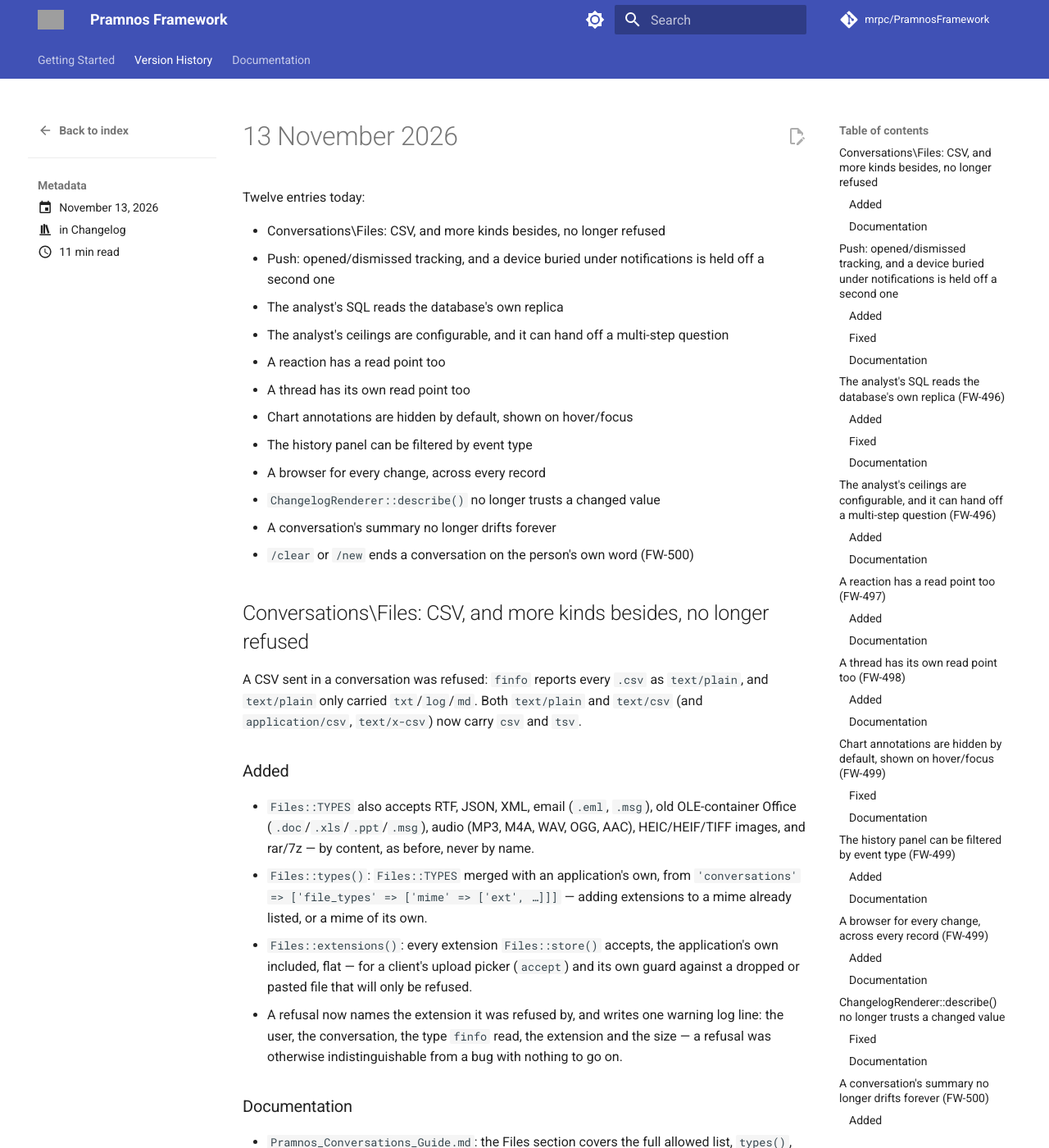
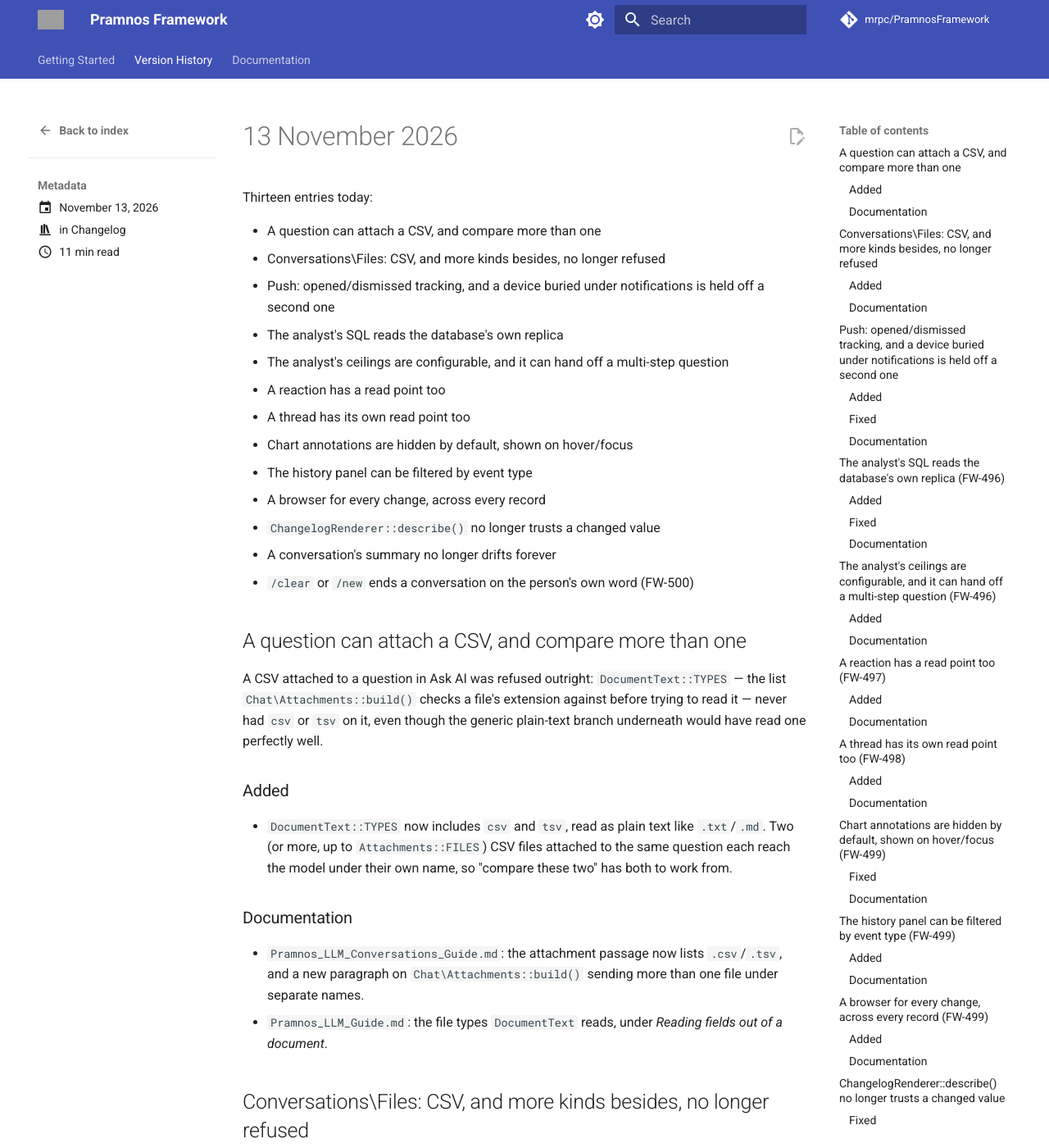
Before and after one commit to mrpc/PramnosFramework, an MkDocs documentation site: the page built from docs/version-history/posts/2026-11-13.md, in a window 1280 px wide and 1400 px high. Shown: the whole window at 82% size. Built offline with MkDocs 1.6.1 and Material for MkDocs 9.7.7, drawn with Linux system fonts in a browser that asks for light colours; comment, search, counter and statistics services are not loaded; grey boxes are pictures that could not be loaded.

Commit message:
feat(llm): attach a CSV/TSV to a question, and compare more than one
DocumentText::TYPES never had csv/tsv, so Attachments::build() refused one
outright before reaching the generic plain-text branch that would have read
it fine. Two CSVs attached to the same question now each reach the model
under their own name, so "compare these two" has both to work from.

```diff
--- a/docs/Pramnos_LLM_Guide.md
+++ b/docs/Pramnos_LLM_Guide.md
@@ -125,7 +125,7 @@ one is there; a `number` is a number as people write it (`1.240,50` and `1,240.5
 What fails is reported by field in `missing` / `invalid` and kept out of `data`.
 `Extractor::check($values, $fields)` runs the same checks on what a person corrected.
 
-A file is read for its text by `DocumentText` (docx, odt, txt, md, eml); a PDF where `pdftotext`
+A file is read for its text by `DocumentText` (docx, odt, txt, md, csv, tsv, eml); a PDF where `pdftotext`
 (poppler-utils) is installed on the server, and otherwise the answer says that is what it needs. The
 document goes to the provider the client is connected to: pass a `Client` of a feature and
 connection that may receive it.
--- a/docs/version-history/posts/2026-11-13.md
+++ b/docs/version-history/posts/2026-11-13.md
@@ -5,8 +5,9 @@ categories: [Changelog]
 
 # 13 November 2026
 
-Twelve entries today:
+Thirteen entries today:
 
+- A question can attach a CSV, and compare more than one
 - Conversations\Files: CSV, and more kinds besides, no longer refused
 - Push: opened/dismissed tracking, and a device buried under notifications is held off a second one
 - The analyst's SQL reads the database's own replica
@@ -21,6 +22,26 @@ Twelve entries today:
 - `/clear` or `/new` ends a conversation on the person's own word (FW-500)
 
 <!-- more -->
+
+## A question can attach a CSV, and compare more than one
+
+A CSV attached to a question in Ask AI was refused outright: `DocumentText::TYPES` — the list
+`Chat\Attachments::build()` checks a file's extension against before trying to read it — never
+had `csv` or `tsv` on it, even though the generic plain-text branch underneath would have read
+one perfectly well.
+
+### Added
+
+- `DocumentText::TYPES` now includes `csv` and `tsv`, read as plain text like `.txt`/`.md`. Two
+  (or more, up to `Attachments::FILES`) CSV files attached to the same question each reach the
+  model under their own name, so "compare these two" has both to work from.
+
+### Documentation
+
+- `Pramnos_LLM_Conversations_Guide.md`: the attachment passage now lists `.csv`/`.tsv`, and a
+  new paragraph on `Chat\Attachments::build()` sending more than one file under separate names.
+- `Pramnos_LLM_Guide.md`: the file types `DocumentText` reads, under *Reading fields out of a
+  document*.
 
 ## Conversations\Files: CSV, and more kinds besides, no longer refused
 
```
Also changed, not shown: docs/Pramnos_LLM_Conversations_Guide.md (+9 -4 lines), 3 other files.
